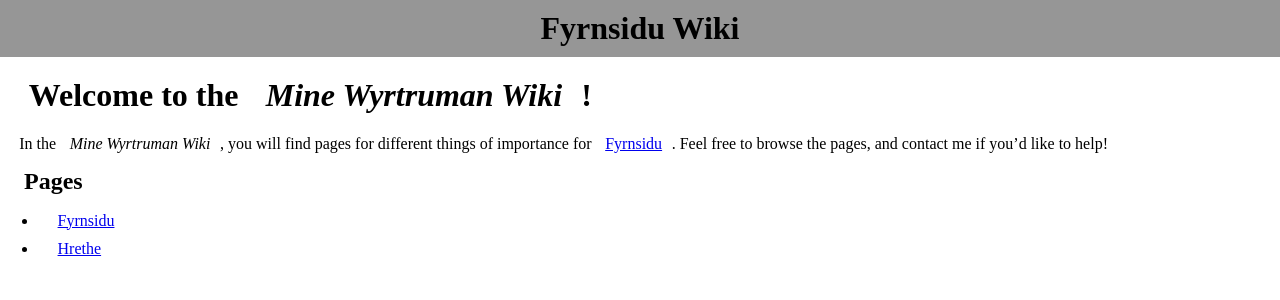
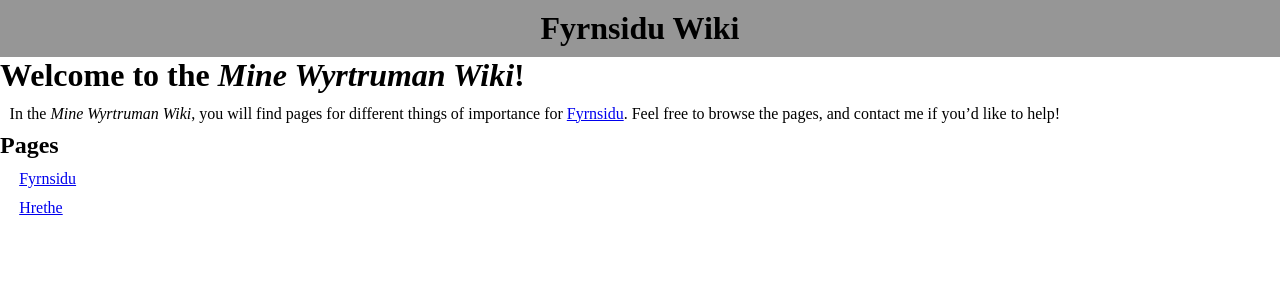
Before and after one commit to byronpendason/byronpendason.github.io, a Jekyll site: the page built from _wiki/index.md, in a window 1280 px wide. Shown: the top 300 px of the page. Built offline with Jekyll 4.4.1, drawn with Linux system fonts in a browser that asks for light colours.

Commit message:
Update wiki.css

```diff
--- a/css/wiki.css
+++ b/css/wiki.css
@@ -29,7 +29,7 @@ body {
   color: black;
   min-height: 85%;
 }
-#content * {
+#content p,ul,ol {
   margin: 0.6em;
   line-height: 1.2;
 }
```
